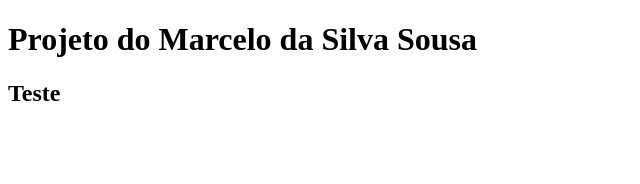
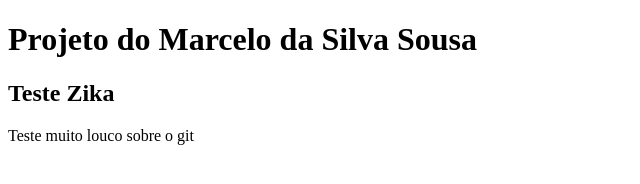
Before and after one commit to marceloTurin/curso-git, a plain HTML site: page index.html in a window 1280 px wide. Shown: the whole page, without its empty margins (0-640 px from the left). Drawn offline with Linux system fonts and the light colour scheme.

Commit message:
Alteração do texto do h2 e adição da tag p

```diff
--- a/index.html
+++ b/index.html
@@ -7,7 +7,9 @@
 
 	<h1>Projeto do Marcelo da Silva Sousa</h1>
 
-	<h2>Teste</h2>
+	<h2>Teste Zika</h2>
+
+	<p>Teste muito louco sobre o git</p>
 
 </body>
 </html>
```
